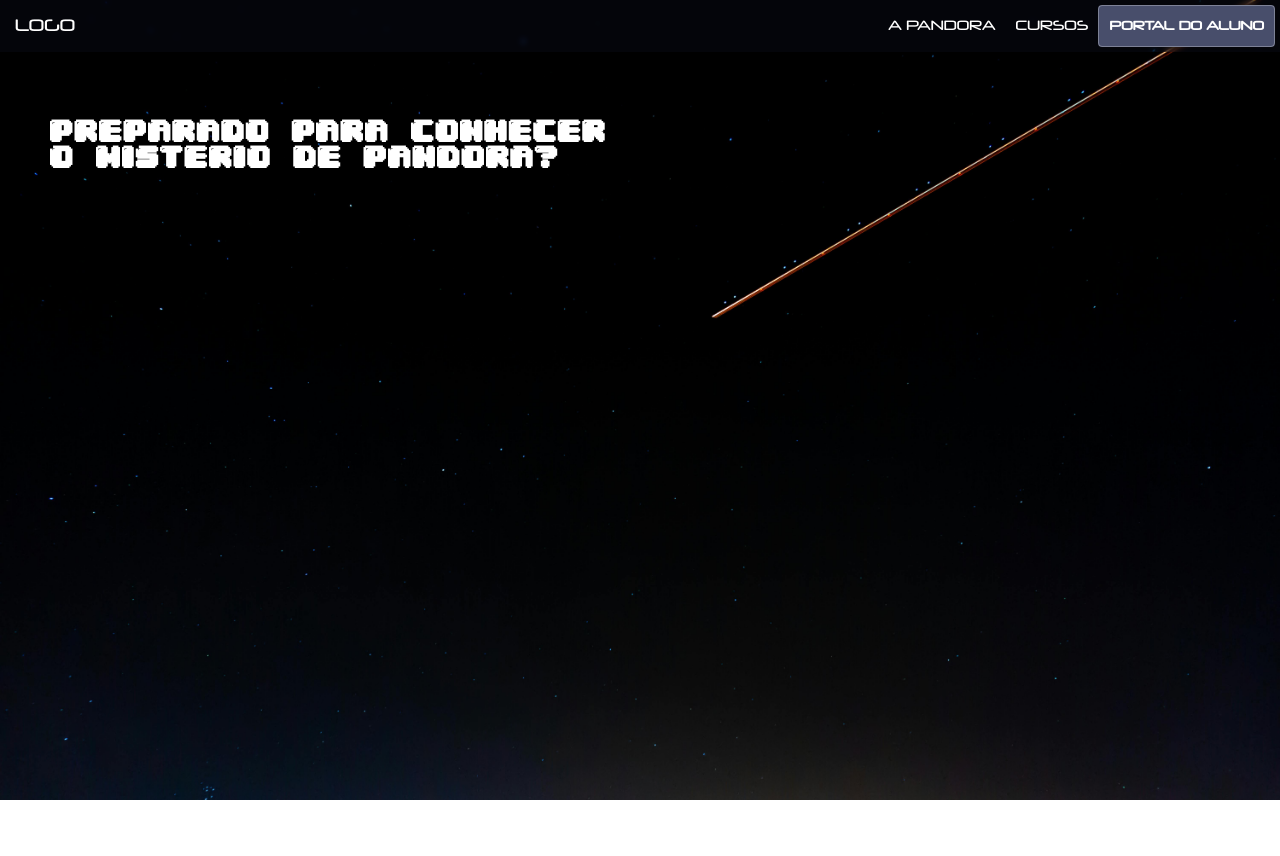
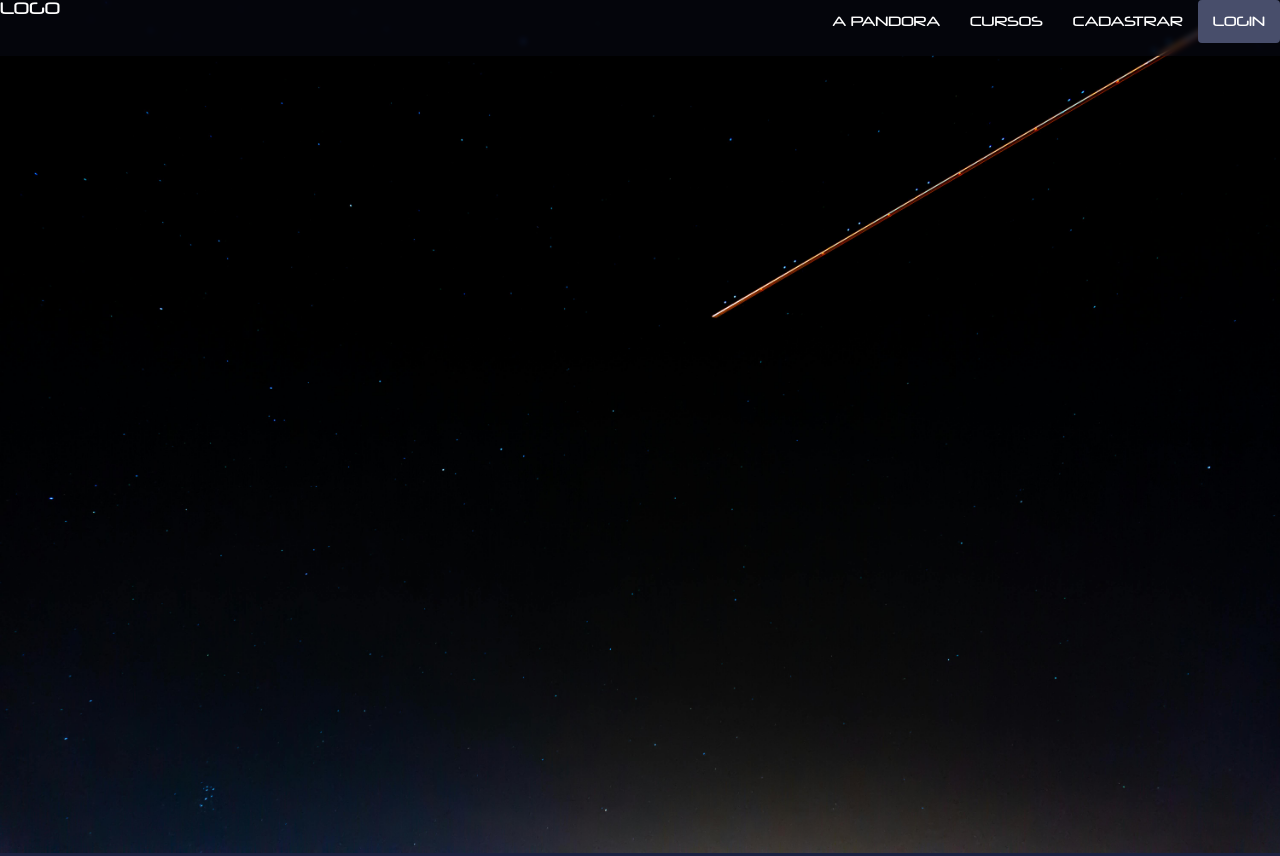
Before and after one commit to CairoHS/Pandora, a plain HTML site: page front_end/index.html in a window 1280 px wide. Before the commit the page ends 800 px from the top, so only its background shows below. Drawn offline with Linux system fonts and the light colour scheme.

Commit message:
Atualização v0.4

```diff
--- a/front_end/index.html
+++ b/front_end/index.html
@@ -3,33 +3,31 @@
 <head>
     <meta charset="UTF-8">
     <meta name="viewport" content="width=device-width, initial-scale=1.0">
+    <link rel="stylesheet" href="styles/clear.css">
     <link rel="stylesheet" href="styles/style_index.css">
     <title>Pandora</title>
 </head>
 <body>
+    <main>
 
-    <!-- API DE ENVIO DE DADOS http:/localhost:8000 no caso de um href-->
+    </main>
+    <header id='cabecalho'> <!-- Inicio do cabeçalho -->
+        <nav id="nav">
+            <a id="logo" href="index.html"> LOGO<img src="" alt=""></a>
+            <div id="cabecalho_direita">
+                    <a class="link_cabecalho" href="#">A PANDORA</a>
+                    <a class="link_cabecalho" href="#" >CURSOS</a>
+                    <a class="link_cabecalho" href="#" >CADASTRAR</a>
+                    <a class="link_cabecalho" id="botao_login" href="login.html">LOGIN</a>
+            </div>
+        </nav>
+    </header> <!-- Fim do cabeçalho -->
+    <main>
+        <img src="styles/img/fundo.jpg" alt="">
+        <article id="apresentacao_inicial">
 
+        </article>
+    </main>
 
-        <header class="cabecalho"> <!-- Inicio do cabeçalho -->
-            <nav class="cabecalho_header_nav">
-                <a class= cabecalho_logo href="index.html"> LOGO<img src="" alt=""></a> <!-- Imagem logo para retornar página -->
-                <div class="cabecalho_direita"><!-- SEPARAÇÃO DA LOGO DAS OUTRAS OPÇÕES-->
-                    <div class="cabecalho_a_pandora_direita">    <!-- HREF para PÁGINA DE SOBRE -->
-                        <a class="cabecalho_a_pandora" href="#">A PANDORA</a>
-                    </div>
-                    <div class="cabecalho_cursos_direita"> <!-- HREF para PÁGINA DE CURSOS -->
-                        <a class="cabecalho_cursos" href="#" >CURSOS</a>
-                    </div>
-                    <div class="cabecalho_login_direita"> <!-- HREF para LOGIN -->
-                        <a class="cabecalho_botao_login" href="login.html">PORTAL DO ALUNO</a>
-                    </div>
-                </div>
-            </nav>
-        </header> <!-- Fim do cabeçalho -->
-
-        <div class="apresentacao_titulo">
-            <h1>PREPARADO PARA CONHECER <br><span> O MISTERIO DE PANDORA?</span></h1>
-        </div>
 </body>
 </html>
--- /dev/null
+++ b/front_end/styles/clear.css
@@ -0,0 +1,43 @@
+html, body, div, span, applet, object, iframe,
+h1, h2, h3, h4, h5, h6, p, blockquote, pre,
+a, abbr, acronym, address, big, cite, code,
+del, dfn, em, img, ins, kbd, q, s, samp,
+small, strike, strong, sub, sup, tt, var,
+b, u, i, center,
+dl, dt, dd, ol, ul, li,
+fieldset, form, label, legend,
+table, caption, tbody, tfoot, thead, tr, th, td,
+article, aside, canvas, details, embed,
+figure, figcaption, footer, header, hgroup,
+menu, nav, output, ruby, section, summary,
+time, mark, audio, video {
+	margin: 0;
+	padding: 0;
+	border: 0;
+	font-size: 100%;
+	font: inherit;
+	vertical-align: baseline;
+}
+/* HTML5 display-role reset for older browsers */
+article, aside, details, figcaption, figure,
+footer, header, hgroup, menu, nav, section {
+	display: block;
+}
+body {
+	line-height: 1;
+}
+ol, ul {
+	list-style: none;
+}
+blockquote, q {
+	quotes: none;
+}
+blockquote:before, blockquote:after,
+q:before, q:after {
+	content: '';
+	content: none;
+}
+table {
+	border-collapse: collapse;
+	border-spacing: 0;
+}
--- a/front_end/styles/style_index.css
+++ b/front_end/styles/style_index.css
@@ -1,90 +1,82 @@
 @charset "UTF-8";
+@font-face{
+    font-family: "04b";
+    src: url(fontes/04B_30__.TTF) format('truetype');
+}
 @font-face {
     font-family: "neuropol";
     src: url(fontes/neuropol.otf) format('opentype');
 
 }
-* {
-    box-sizing: border-box;
-}
+
 body{
     margin: 0;
     font-family: Arial, Helvetica, sans-serif;
-    width: 100%;
-	height: 100%;
-	overflow: hidden;
-	position: relative;
-	background-image: url(img/fundo.jpg);
-    background-repeat: no-repeat;
-	background-size: cover;
-    background-attachment: scroll;
 
 }
-/*          Fundo de imagem             */
 
-/*          LAYOUT DO CABEÇALHO            */
-.cabecalho{
-    overflow: hidden;
-    background-color: #0c0f2056;
-    padding: 5px;
+#cabecalho{
+    display: flex;
+    position: fixed;
+    top: 0;
+    background-color: #0c0f2057;
     border-style: hidden;
-    border-color: #0f132977;
+    border-color: #0f13299c;
     backdrop-filter: blur(3px);
+    width: 100%;
+    height: 7%;
+    padding: 0;
 }
-/*         Layout dos links             */
-.cabecalho a{
-    color: #FFFFFF;
-    float: left;
-    text-align: center;
-    padding: 10px;
+
+#nav{
+    width: 100%;
+    height: 100%;
+    height: min-content;
+
+}
+
+#logo{
     text-decoration: none;
-    font-family: "neuropol",sans-serif;
-    line-height: 20px;
-    border-radius: 4px;
+    font-family: 'neuropol';
+    color: white;
 }
-/*   Separação da LOGO para os links direcionais */
-.cabecalho_direita{
+
+.link_cabecalho{
+    text-decoration: none;
+    font-family: 'neuropol';
+    color: white;
+    padding: 15px;
+}
+
+#cabecalho_direita{
     display: flex;
     float: right;
     font-size: 13px;
     border-style: hidden;
     border-width: 1px;
 }
-.cabecalho_direita a:hover{
+
+#cabecalho_direita a:hover{
     background-color: #1c2241;
 }
-/*            Layout link de LOGIN              */
-.cabecalho_login_direita{
+
+#botao_login{
     background-color: #484E6B;
     border-radius: 4px;
 }
-.cabecalho_botao_login{
-    font-weight: bold;
-    font-size: 12px;
-    text-align: center;
-    width: 100px 0px;
-    border-style: solid;
-    border-width: 1px;
-    border-color: #ffffff4b;
+
+main{
+    width: 100%;
+    margin: 0%;
+    background-color: #1c2241;
 }
-.cabecalho_login_direita a.cabecalho_botao_login:hover{
-    background-color: #FFFFFF;
-    color: #12162B;
+
+main > img {
+    top: 100%;
+    width: 100%;
+    height: 100%;
 }
-/*      Texto apresentação        */
 
-@font-face{
-    font-family: "04b";
-    src: url(fontes/04B_30__.TTF) format('truetype');
+#apresentacao_inicial{
+
 }
-.apresentacao_titulo{
-    position: relative;
-    top: 50px;
-    left: 50px;
-    color: #FFFFFF;
-    font-family: "04b",serif;
-    font-size: small;
-    font-weight: 100;
-    text-align: left;
-    width: 80em;
-}
```
